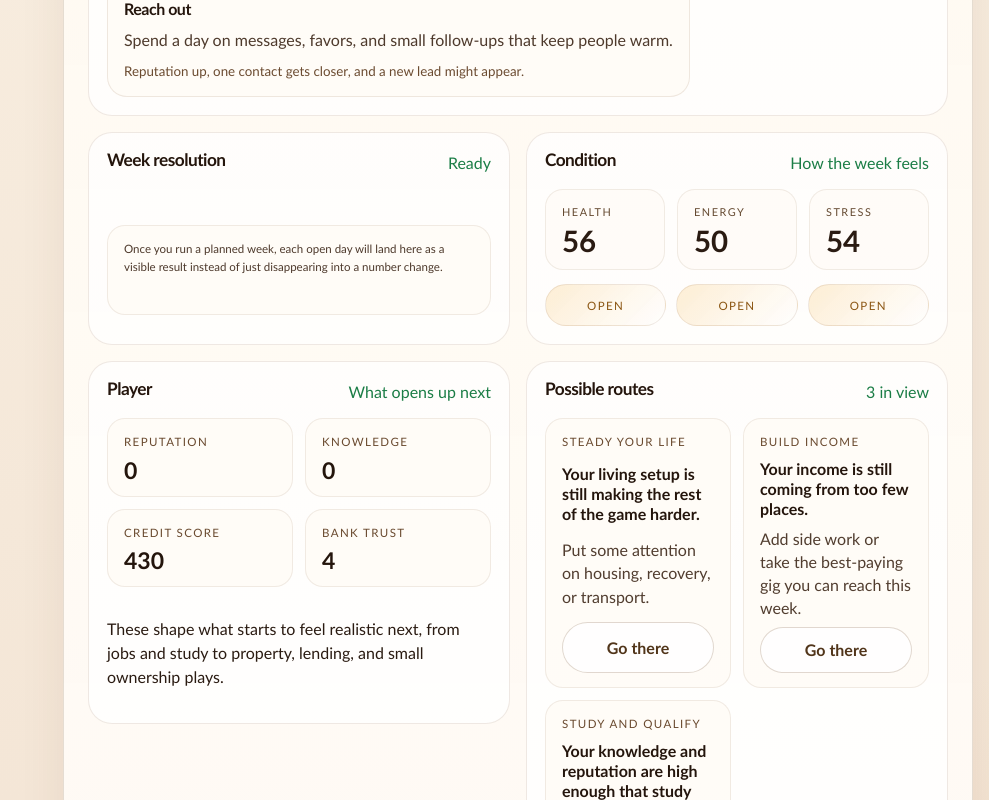
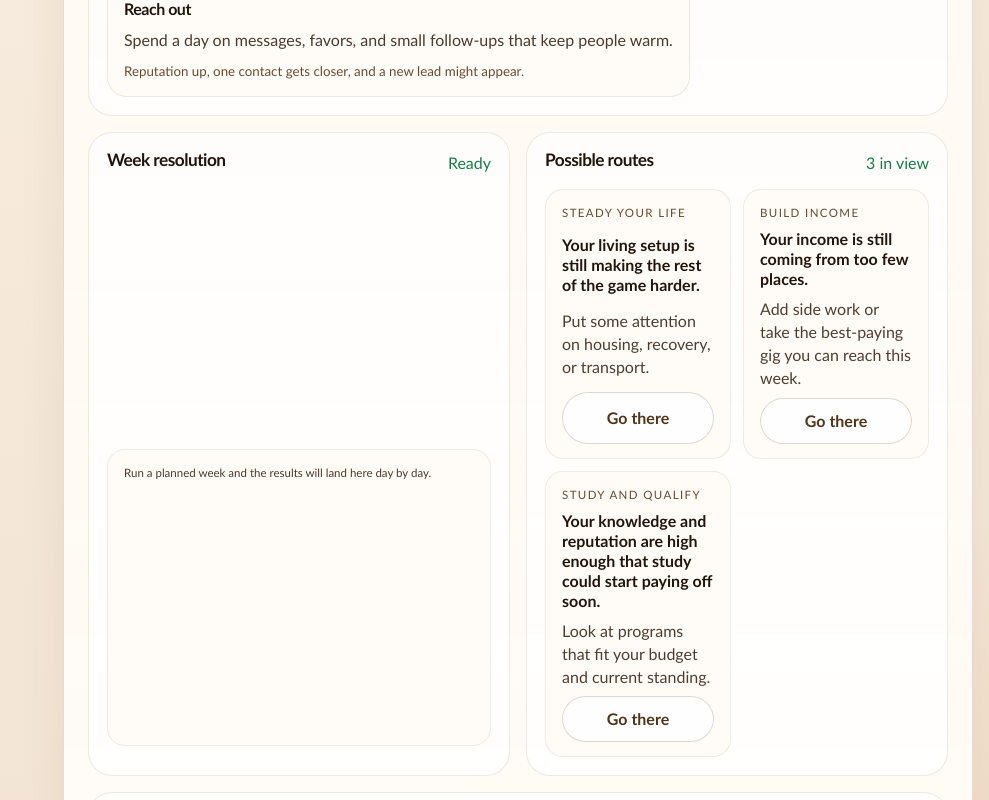
Before and after one commit to prebenjor/StockGame, a React (Vite) app: page / in a window 1280 px wide. Shown: the part 1620-2420 px from the top of the page, without its empty margins (291-1280 px from the left). Built offline with nearby package versions, Linux system fonts and the light colour scheme.

Commit message:
Trim redundant week hub status cards

```diff
--- a/src/App.css
+++ b/src/App.css
@@ -624,47 +624,17 @@ button:focus-visible,
   background: linear-gradient(135deg, rgba(225, 244, 217, 0.72), rgba(255, 255, 255, 0.84));
 }
 
-.condition-strip,
 .suggested-action-grid,
 .opportunity-preview-grid,
-.player-stat-grid,
 .route-grid,
 .hub-event-list {
   display: grid;
   gap: 12px;
 }
 
-.condition-strip {
-  grid-template-columns: repeat(3, minmax(0, 1fr));
-}
-
-.player-stat-grid,
 .route-grid {
   grid-template-columns: repeat(2, minmax(0, 1fr));
 }
-
-.condition-meter {
-  display: grid;
-  gap: 6px;
-  padding: 14px 16px;
-  border-radius: 18px;
-  border: 1px solid rgba(120, 79, 41, 0.1);
-  background: rgba(255, 252, 247, 0.76);
-}
-
-.condition-meter span {
-  font-size: 0.68rem;
-  letter-spacing: 0.14em;
-  text-transform: uppercase;
-  color: #654a31;
-}
-
-.condition-meter strong {
-  font-size: clamp(1.65rem, 1.2rem + 0.8vw, 2.3rem);
-  line-height: 1;
-}
-
-.player-stat,
 .route-card {
   display: grid;
   gap: 8px;
@@ -674,7 +644,6 @@ button:focus-visible,
   background: rgba(255, 252, 247, 0.78);
 }
 
-.player-stat span,
 .route-card span,
 .compact-note {
   font-size: 0.72rem;
@@ -683,12 +652,6 @@ button:focus-visible,
   color: #6a4a2f;
 }
 
-.player-stat strong {
-  font-size: clamp(1.35rem, 1rem + 0.55vw, 1.85rem);
-  line-height: 1;
-  color: #24150c;
-}
-
 .route-card strong {
   color: #24150c;
   font-size: 1rem;
@@ -699,34 +662,6 @@ button:focus-visible,
   margin: 0;
   color: #513d2f;
   line-height: 1.45;
-}
-
-.open-day-track {
-  display: grid;
-  grid-template-columns: repeat(3, minmax(0, 1fr));
-  gap: 10px;
-}
-
-.open-day-slot {
-  display: inline-flex;
-  justify-content: center;
-  align-items: center;
-  min-height: 42px;
-  border-radius: 999px;
-  font-size: 0.72rem;
-  letter-spacing: 0.12em;
-  text-transform: uppercase;
-  border: 1px solid rgba(120, 79, 41, 0.12);
-}
-
-.open-day-slot.open {
-  background: linear-gradient(135deg, rgba(245, 180, 72, 0.22), rgba(255, 255, 255, 0.82));
-  color: #8b5613;
-}
-
-.open-day-slot.spent {
-  background: rgba(230, 220, 210, 0.62);
-  color: #7a6657;
 }
 
 .suggested-action-grid {
@@ -1675,9 +1610,7 @@ button:focus-visible,
     align-items: stretch;
   }
 
-  .condition-strip,
   .suggested-action-grid,
-  .player-stat-grid,
   .route-grid {
     grid-template-columns: 1fr;
   }
@@ -2200,8 +2133,13 @@ button:focus-visible,
 }
 
 .hub-card.resolution,
-.hub-card.live-events {
+.hub-card.live-events,
+.hub-card.routes {
   min-height: 100%;
+}
+
+.route-context {
+  margin: -4px 0 0;
 }
 
 .week-hub-grid > .hub-card {
@@ -2413,9 +2351,7 @@ button:focus-visible,
   .week-hub-grid,
   .planner-option-grid,
   .resolution-strip,
-  .player-stat-grid,
   .route-grid,
-  .condition-strip,
   .opportunity-preview-grid,
   .suggested-action-grid {
     grid-template-columns: 1fr;
--- a/src/features/dashboard/OverviewPanels.tsx
+++ b/src/features/dashboard/OverviewPanels.tsx
@@ -3,7 +3,7 @@ import { FOOD_OPTION_MAP, HOUSING_OPTION_MAP, TRANSPORT_OPTION_MAP, WELLNESS_OPT
 import { CONTACT_MAP } from '../../features/world/data'
 import { money } from '../../game/core/format'
 import { getFeaturedWeekSituations, getWeekPlanOptions } from '../../game/core/planning'
-import { getConditionTone, getRouteOptions, getTips, getWeeklyRunway } from '../../game/core/selectors'
+import { getRouteOptions, getTips, getWeeklyRunway } from '../../game/core/selectors'
 import type { GameAction, GameState, PlannedWeekAction, WeekPlanKind } from '../../game/core/types'
 import { canOpenCreditCard, hasStableHousing } from '../../game/core/utils'
 
@@ -101,6 +101,70 @@ function getPlanContext(state: GameState) {
   return 'That plan has landed. You can read it, then shape the next week.'
 }
 
+function getPressureTags(
+  state: GameState,
+  labels: {
+    housing: string
+    transport: string
+    food: string
+    wellness: string
+  },
+) {
+  const tags: string[] = []
+
+  if (!hasStableHousing(state)) {
+    tags.push(`Housing ${labels.housing}`)
+  }
+
+  if (!state.bankAccount) {
+    tags.push('Cash only')
+  }
+
+  if (state.foodTier === 'skip-meals' || state.foodTier === 'cheap-eats') {
+    tags.push(`Food ${labels.food}`)
+  }
+
+  if (state.wellnessTier === 'none') {
+    tags.push(`Recovery ${labels.wellness}`)
+  }
+
+  if (state.transportTier === 'foot') {
+    tags.push(`Transport ${labels.transport}`)
+  }
+
+  if (state.stress >= 70) {
+    tags.push('Stress running hot')
+  }
+
+  if (state.energy <= 35) {
+    tags.push('Low energy')
+  }
+
+  if (tags.length < 2 && state.actionPoints > 1) {
+    tags.push(`${state.actionPoints} open days`)
+  }
+
+  return tags.slice(0, 2)
+}
+
+function getRouteContextLine(state: GameState) {
+  const notes: string[] = []
+
+  if (state.knowledge >= 6 || state.reputation >= 2) {
+    notes.push('Study and better work are starting to look real.')
+  }
+
+  if (state.bankAccount && state.creditScore >= 440) {
+    notes.push('Lending is starting to open up a little.')
+  }
+
+  if (state.bankAccount && state.cash + state.savingsBalance >= 500) {
+    notes.push('Capital paths are no longer just background dreams.')
+  }
+
+  return notes[0] ?? null
+}
+
 export function SidePanel({ state, dispatch, onNavigate }: SideProps) {
   const weeklyRunway = getWeeklyRunway(state)
   const tips = getTips(state)
@@ -116,6 +180,13 @@ export function SidePanel({ state, dispatch, onNavigate }: SideProps) {
   const planOptions = getWeekPlanOptions(state)
   const featuredSituations = getFeaturedWeekSituations(state)
   const visibleSituations = [featuredSituations.major, featuredSituations.side].filter(Boolean)
+  const pressureTags = getPressureTags(state, {
+    housing: housingLabel,
+    transport: transportLabel,
+    food: foodLabel,
+    wellness: wellnessLabel,
+  })
+  const routeContextLine = getRouteContextLine(state)
 
   useEffect(() => {
     if (!state.weekPlanCommitted || state.weekResolutionPhase !== 'resolving') return
@@ -177,12 +248,15 @@ export function SidePanel({ state, dispatch, onNavigate }: SideProps) {
             <span>{state.actionPoints} open days</span>
           </div>
           <p>{pressure.detail}</p>
-          <div className="tag-row">
-            <span className="tag">Housing {housingLabel}</span>
-            <span className="tag">Transport {transportLabel}</span>
-            <span className="tag">Food {foodLabel}</span>
-            <span className="tag">Recovery {wellnessLabel}</span>
-          </div>
+          {pressureTags.length > 0 ? (
+            <div className="tag-row">
+              {pressureTags.map((tag) => (
+                <span className="tag" key={tag}>
+                  {tag}
+                </span>
+              ))}
+            </div>
+          ) : null}
         </article>
 
         <article className="hub-card planner planner-wide">
@@ -263,7 +337,7 @@ export function SidePanel({ state, dispatch, onNavigate }: SideProps) {
             <span>{state.weekResolutionPhase === 'resolving' ? 'In motion' : state.weekResolutionResults.length > 0 ? 'Last week' : 'Ready'}</span>
           </div>
           {state.weekResolutionResults.length === 0 ? (
-            <p className="compact-note">Once you run a planned week, each open day will land here as a visible result instead of just disappearing into a number change.</p>
+            <p className="compact-note">Run a planned week and the results will land here day by day.</p>
           ) : (
             <div className="resolution-strip">
               {state.weekResolutionResults.map((result, index) => (
@@ -289,65 +363,12 @@ export function SidePanel({ state, dispatch, onNavigate }: SideProps) {
           )}
         </article>
 
-        <article className="hub-card condition">
-          <div className="card-topline">
-            <h3>Condition</h3>
-            <span>How the week feels</span>
-          </div>
-          <div className="condition-strip">
-            <div className="condition-meter">
-              <span>Health</span>
-              <strong className={getConditionTone(state.health)}>{state.health}</strong>
-            </div>
-            <div className="condition-meter">
-              <span>Energy</span>
-              <strong className={getConditionTone(state.energy)}>{state.energy}</strong>
-            </div>
-            <div className="condition-meter">
-              <span>Stress</span>
-              <strong className={getConditionTone(state.stress, true)}>{state.stress}</strong>
-            </div>
-          </div>
-          <div className="open-day-track" aria-label={`${state.actionPoints} open days remaining this week`}>
-            {Array.from({ length: 3 }, (_, index) => (
-              <span className={`open-day-slot ${index < state.actionPoints ? 'open' : 'spent'}`} key={index}>
-                {index < state.actionPoints ? 'Open' : 'Spent'}
-              </span>
-            ))}
-          </div>
-        </article>
-
-        <article className="hub-card player">
-          <div className="card-topline">
-            <h3>Player</h3>
-            <span>What opens up next</span>
-          </div>
-          <div className="player-stat-grid">
-            <div className="player-stat">
-              <span>Reputation</span>
-              <strong>{state.reputation}</strong>
-            </div>
-            <div className="player-stat">
-              <span>Knowledge</span>
-              <strong>{state.knowledge}</strong>
-            </div>
-            <div className="player-stat">
-              <span>Credit score</span>
-              <strong>{state.creditScore}</strong>
-            </div>
-            <div className="player-stat">
-              <span>Bank trust</span>
-              <strong>{state.bankTrust}</strong>
-            </div>
-          </div>
-          <p>These shape what starts to feel realistic next, from jobs and study to property, lending, and small ownership plays.</p>
-        </article>
-
         <article className="hub-card routes">
           <div className="card-topline">
             <h3>Possible routes</h3>
             <span>{routes.length} in view</span>
           </div>
+          {routeContextLine ? <p className="compact-note route-context">{routeContextLine}</p> : null}
           <div className="route-grid">
             {routes.map((route) => (
               <article className="route-card" key={route.id}>
```
Also changed, not shown: 1 other file (tests, documents, lock files or other folders).
